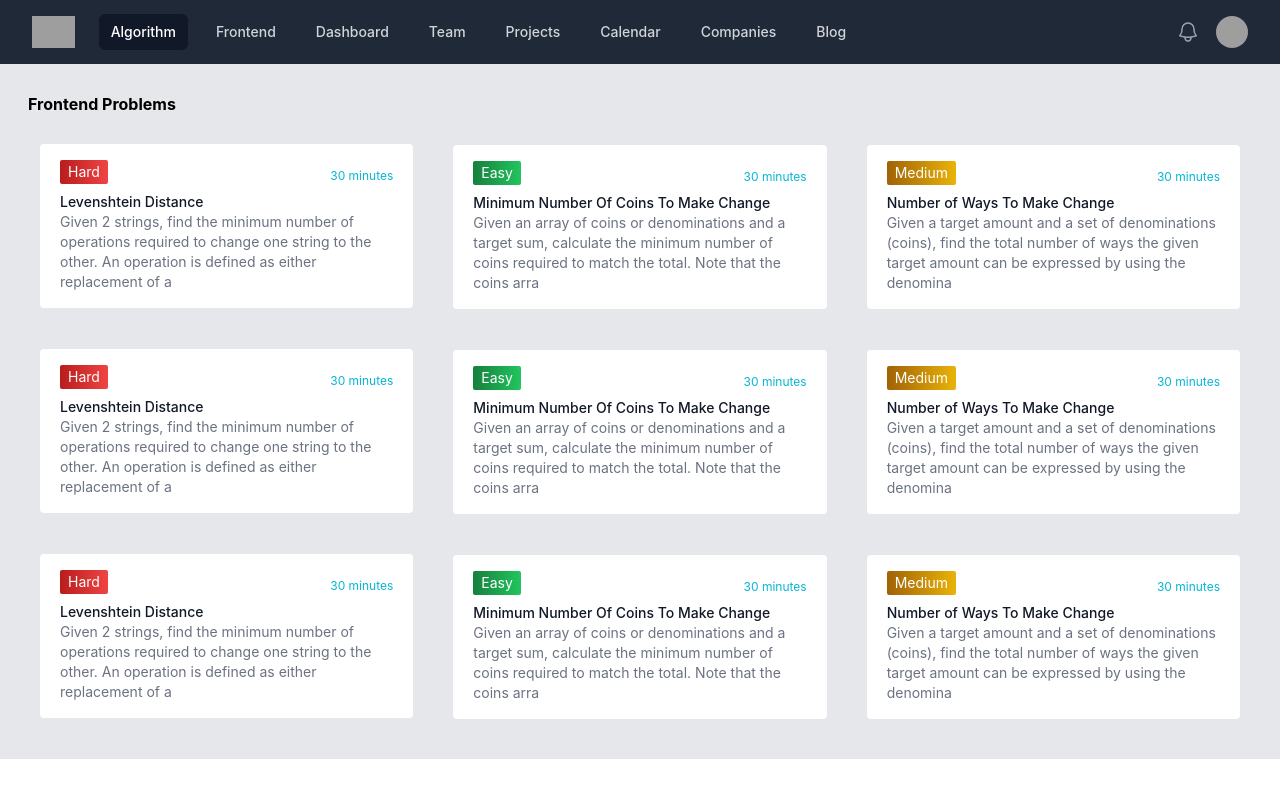
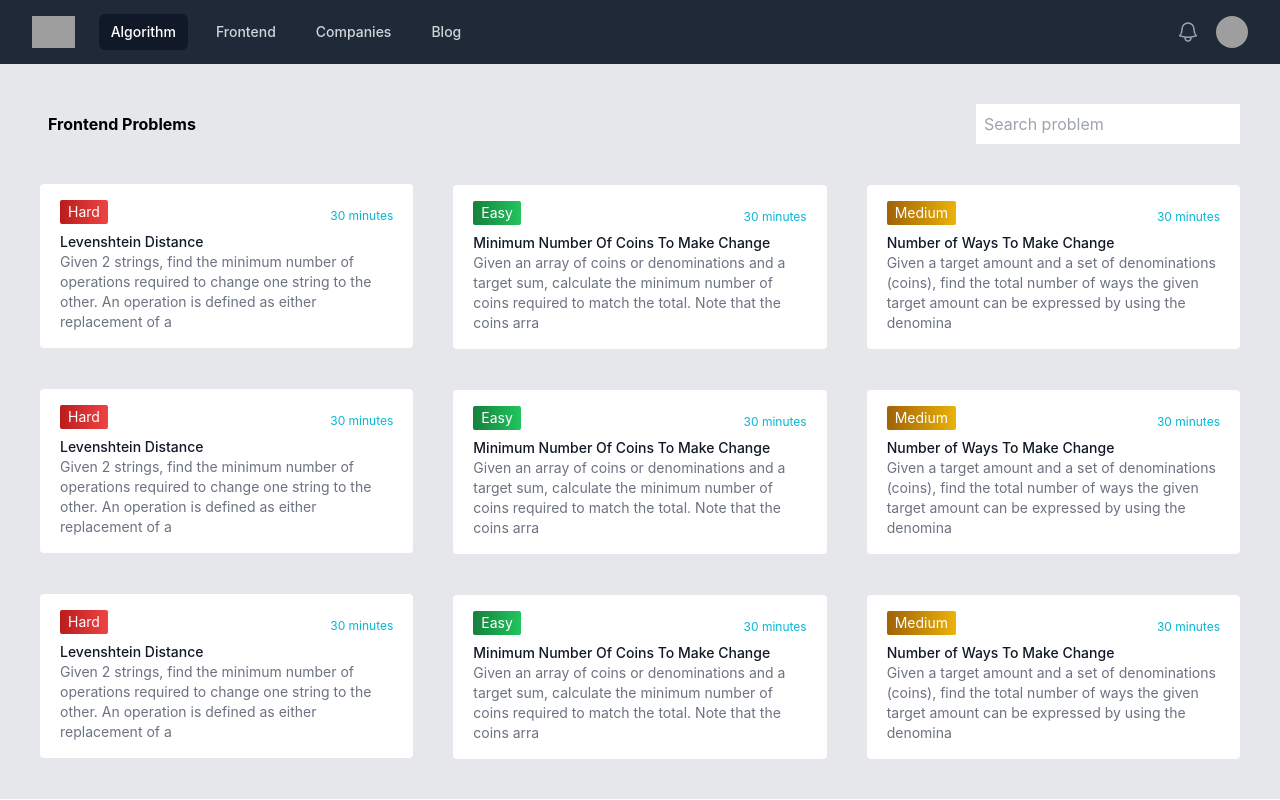
Before and after one commit to kalburgimanjunath/stackblitz-interview-kit, a Next.js app: page /frontend in a window 1280 px wide. Built offline with nearby package versions, Linux system fonts and the light colour scheme; grey boxes are pictures that could not be loaded.

Commit message:
3 files modified, 1 added

```diff
--- a/components/Navbar.js
+++ b/components/Navbar.js
@@ -5,10 +5,10 @@ import { Bars3Icon, BellIcon, XMarkIcon } from '@heroicons/react/24/outline';
 const navigation = [
   { name: 'Algorithm', href: '/algorithm', current: true },
   { name: 'Frontend', href: '/frontend', current: false },
-  { name: 'Dashboard', href: '/', current: false },
-  { name: 'Team', href: '/team', current: false },
-  { name: 'Projects', href: '/projects', current: false },
-  { name: 'Calendar', href: '/calender', current: false },
+  // { name: 'Dashboard', href: '/', current: false },
+  // { name: 'Team', href: '/team', current: false },
+  // { name: 'Projects', href: '/projects', current: false },
+  // { name: 'Calendar', href: '/calender', current: false },
   { name: 'Companies', href: '/companies', current: false },
   { name: 'Blog', href: '/blog', current: false },
 ];
--- a/pages/algorithm.js
+++ b/pages/algorithm.js
@@ -50,7 +50,16 @@ export default function Algorithm() {
   ];
   return (
     <div className="container bg-gray-200 p-5">
-      <div className="font-bold p-2">Algorithm Problems</div>
+      <div className="flex justify-between m-5">
+        <div className="font-bold p-2">Algorithm Problems</div>
+        <div className="search">
+          <input
+            type="text"
+            placeholder="Search problem"
+            className="px-2 py-2"
+          />
+        </div>
+      </div>
       <div className="bg-white-100 flex grid grid-cols-3 grid-cols-xs-2 divide-y divide-gray-200">
         {alogos &&
           alogos.map((item) => {
--- /dev/null
+++ b/pages/blog.js
@@ -0,0 +1,7 @@
+export default function Blog() {
+  return (
+    <div className="container bg-gray-200">
+      <div className="font-bold">Blog</div>
+    </div>
+  );
+}
--- a/pages/frontend.js
+++ b/pages/frontend.js
@@ -50,7 +50,16 @@ export default function Frontend() {
   ];
   return (
     <div className="container bg-gray-200 p-5">
-      <div className="font-bold p-2">Frontend Problems</div>
+      <div className="flex justify-between m-5">
+        <div className="font-bold p-2">Frontend Problems</div>
+        <div className="search">
+          <input
+            type="text"
+            placeholder="Search problem"
+            className="px-2 py-2"
+          />
+        </div>
+      </div>
       <div className="bg-white-100 flex grid grid-cols-3 grid-cols-xs-2 divide-y divide-gray-200">
         {alogos &&
           alogos.map((item) => {
```
